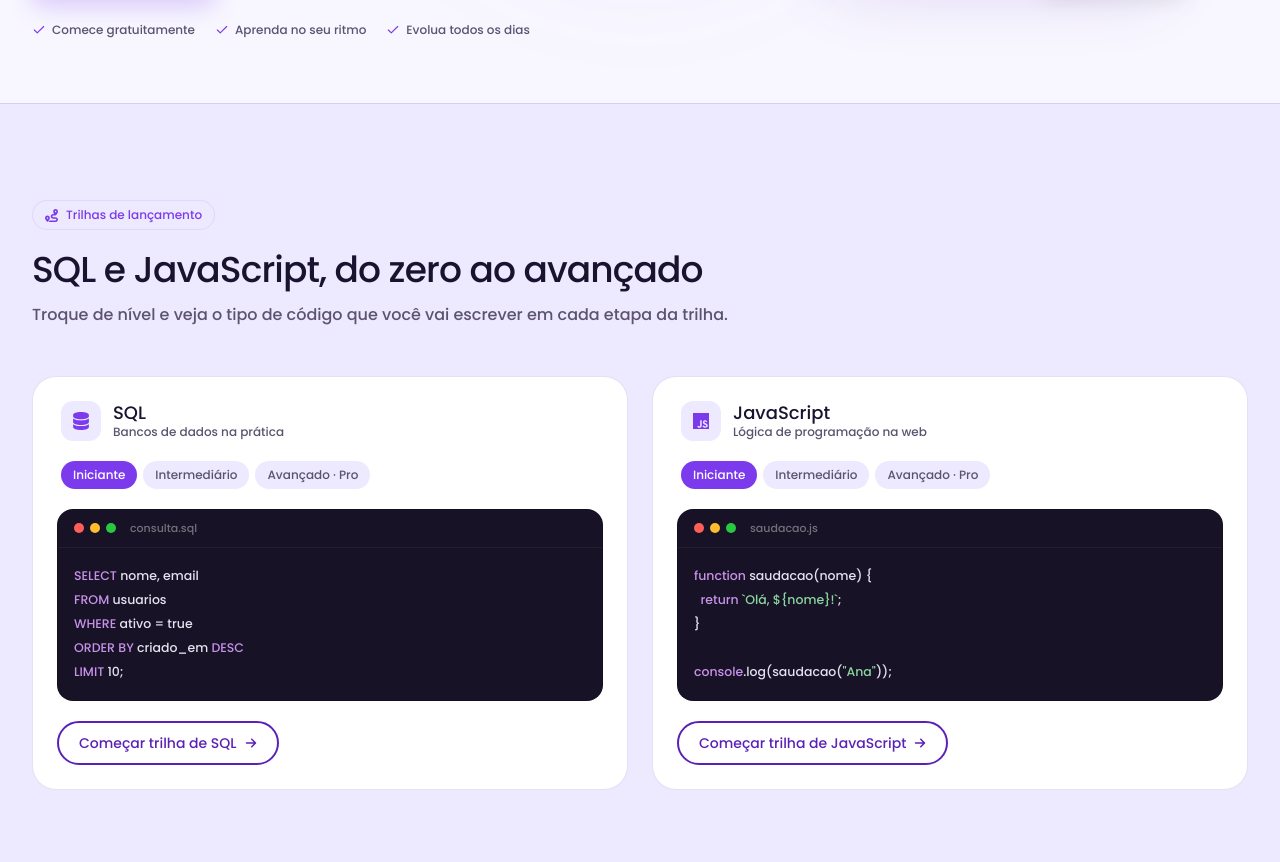
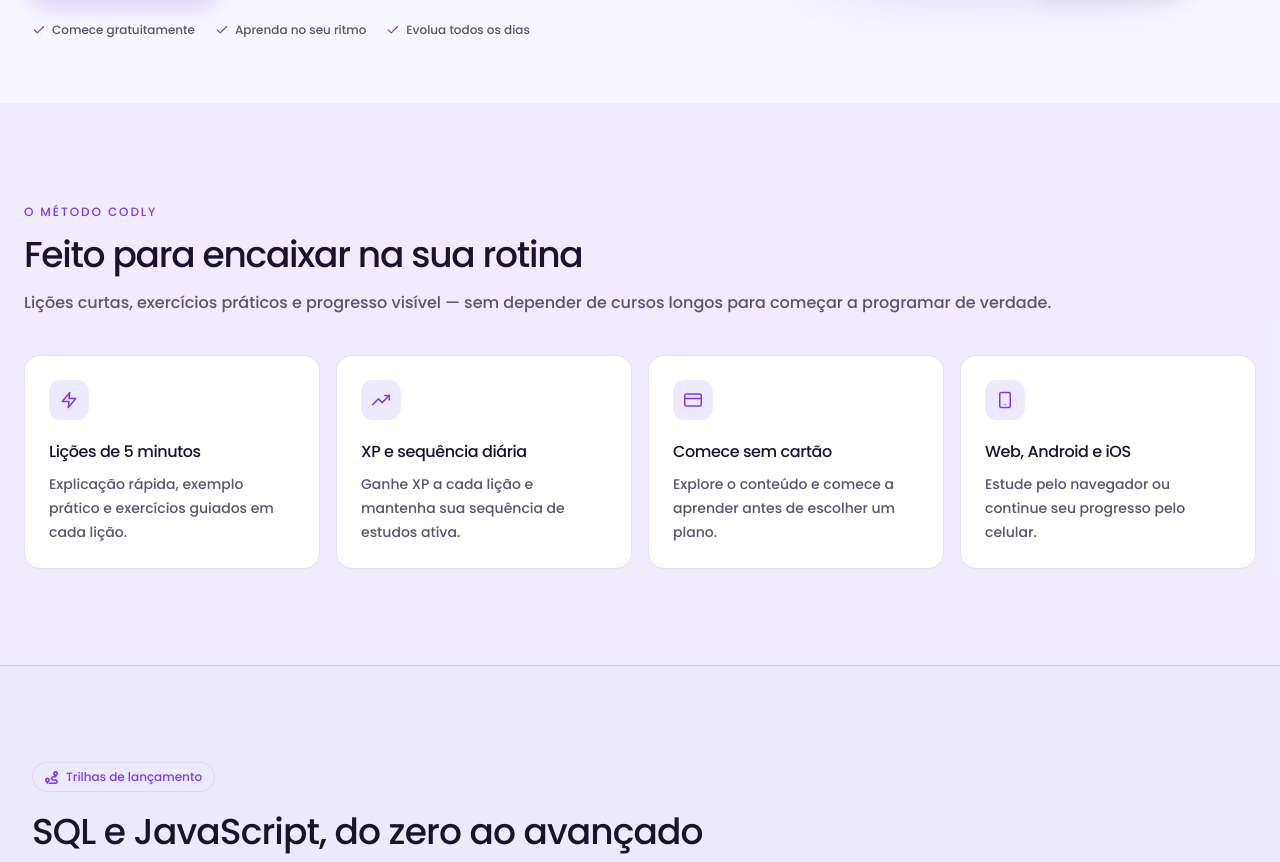
Before and after one commit to Next-Solve-Studio/codly, a Next.js app: page / in a window 1280 px wide. Shown: the part 697-1559 px from the top of the page. Built offline with nearby package versions, Linux system fonts and the light colour scheme.

Commit message:
Criação de mais uma sessão para o Home
Desenvolvi a sessão de Mitologias, uma pequena explicação do aplicativo.

```diff
--- a/src/components/home/HomeMain.tsx
+++ b/src/components/home/HomeMain.tsx
@@ -1,5 +1,6 @@
 import Gamification from "./sections/gamification/Gamification"
 import Hero from "./sections/hero/Hero"
+import Method from "./sections/codlyMethod/Method"
 import Plans from "./sections/plans/Plans"
 import Trails from "./sections/trails/Trails"
 
@@ -7,9 +8,10 @@ export default function HomeMain() {
     return (
         <main className="w-full overflow-x-hidden">
             <Hero />
-            <Trails/>
-            <Gamification/>
-            <Plans/>
+            <Method />
+            <Trails />
+            <Gamification />
+            <Plans />
         </main>
     )
 }
--- /dev/null
+++ b/src/components/home/sections/codlyMethod/Method.tsx
@@ -0,0 +1,80 @@
+import { IconType } from "react-icons";
+import { FiZap, FiTrendingUp, FiCreditCard, FiSmartphone } from "react-icons/fi";
+
+type TypeCards = {
+    id: number;
+    icon: IconType;
+    title: string;
+    description: string;
+};
+
+const cards: TypeCards[] = [
+    {
+        id: 1,
+        icon: FiZap,
+        title: "Lições de 5 minutos",
+        description: "Explicação rápida, exemplo prático e exercícios guiados em cada lição.",
+    },
+    {
+        id: 2,
+        icon: FiTrendingUp,
+        title: "XP e sequência diária",
+        description: "Ganhe XP a cada lição e mantenha sua sequência de estudos ativa.",
+    },
+    {
+        id: 3,
+        icon: FiCreditCard,
+        title: "Comece sem cartão",
+        description: "Explore o conteúdo e comece a aprender antes de escolher um plano.",
+    },
+    {
+        id: 4,
+        icon: FiSmartphone,
+        title: "Web, Android e iOS",
+        description: "Estude pelo navegador ou continue seu progresso pelo celular.",
+    },
+];
+
+export default function Method() {
+    return (
+        <section id="como-funciona" className="w-full bg-lavender/70 py-20 sm:py-24">
+            <div className="mx-auto w-full max-w-295 px-6 lg:px-10 xl:px-6">
+
+                <div className="max-w-2xl">
+                    <span className="text-xs font-bold uppercase tracking-[0.16em] text-primary">O método Codly</span>
+
+                    <h2 className="mt-3 text-3xl font-extrabold tracking-[-0.035em] text-foreground sm:text-4xl">
+                        Feito para encaixar na sua rotina
+                    </h2>
+
+                    <p className="mt-4 max-w-xl text-sm leading-6 text-muted sm:text-base">
+                        Lições curtas, exercícios práticos e progresso visível — sem depender de cursos longos para começar a programar de verdade.
+                    </p>
+                </div>
+
+                <div className="mt-10 grid grid-cols-1 gap-4 sm:grid-cols-2 lg:grid-cols-4">
+                    {cards.map((card) => {
+                        const Icon = card.icon;
+
+                        return (
+                            <article key={card.id} className="group rounded-2xl border border-border bg-surface p-6 transition-all duration-300 hover:-translate-y-1 hover:border-primary/20 hover:shadow-[0_14px_35px_rgba(91,33,182,0.08)]">
+                                <div className="flex size-10 items-center justify-center rounded-xl bg-lavender text-primary transition-all duration-300 group-hover:bg-primary group-hover:text-white">
+                                    <Icon size={18} />
+                                </div>
+
+                                <h3 className="mt-5 text-base font-bold tracking-tight text-foreground">
+                                    {card.title}
+                                </h3>
+
+                                <p className="mt-2 text-sm leading-6 text-muted">
+                                    {card.description}
+                                </p>
+                            </article>
+                        );
+                    })}
+                </div>
+
+            </div>
+        </section>
+    );
+}
```
